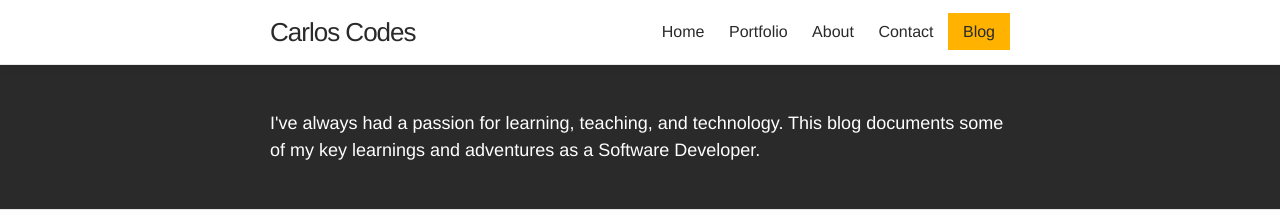
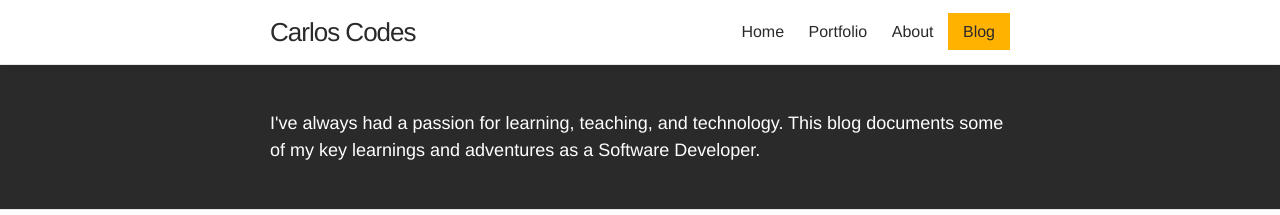
Before and after one commit to carlos-r-mendoza/Blog, a Jekyll site: the page built from index.html, in a window 1280 px wide. Shown: the top 215 px of the page. Built offline with Jekyll 4.4.1, drawn with Linux system fonts in a browser that asks for light colours.

Commit message:
Removed contact header link.

```diff
--- a/_includes/header.html
+++ b/_includes/header.html
@@ -17,7 +17,6 @@
         <a class="page-link" href="http://carlosrmendoza.com">Home</a>
         <a class="page-link" href="http://carlosrmendoza.com/#portfolio">Portfolio</a>
         <a class="page-link" href="http://carlosrmendoza.com/#about">About</a>
-        <a class="page-link" href="http://carlosrmendoza.com/#contact">Contact</a>
         <span id='blog-link-color'>
           <a id='blog-link-background' class="page-link" href="/">Blog</a>
           <!-- {% for page in site.pages %}
```
